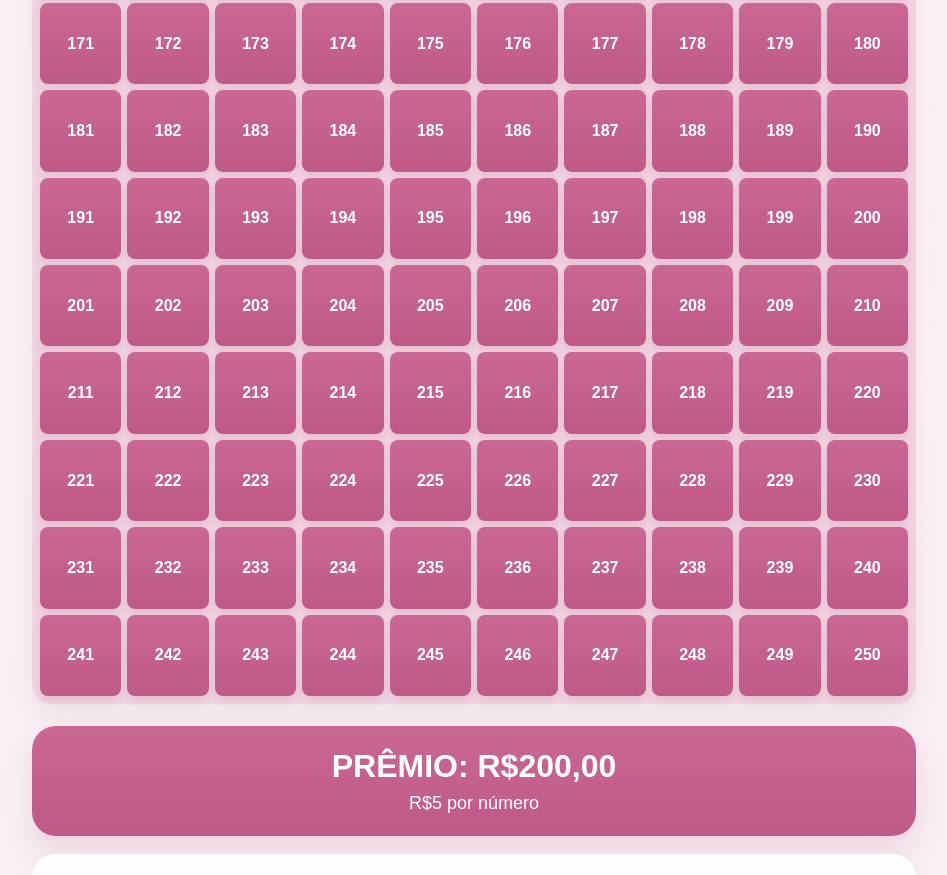
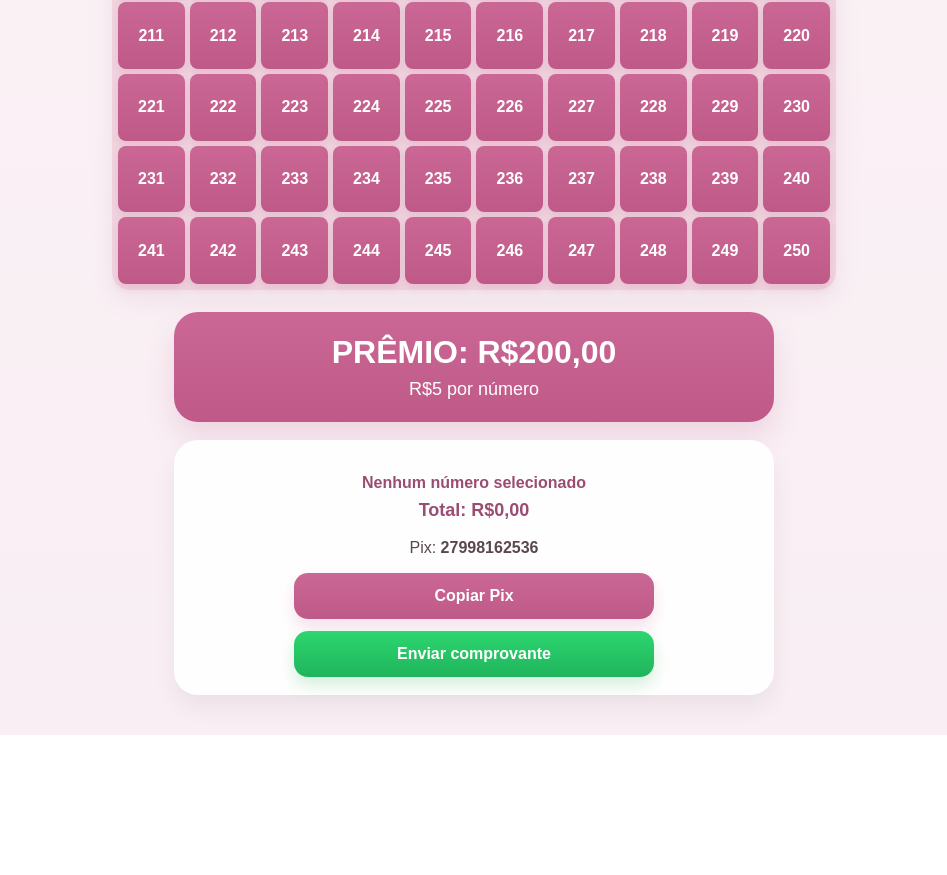
Before and after one commit to pedrocalaisb/rifa-mariana, a plain HTML site: page index.html in a window 1280 px wide. Shown: the part 1925-2800 px from the top of the page, without its empty margins (166-1113 px from the left). After the commit the page ends 2660 px from the top, so only its background shows below. Drawn offline with Linux system fonts and the light colour scheme.

Commit message:
Atualizar o index.html

```diff
--- a/index.html
+++ b/index.html
@@ -10,9 +10,13 @@
       box-sizing: border-box;
     }
 
+    html, body {
+      margin: 0;
+      padding: 0;
+      overflow-x: hidden;
+    }
+
     body {
-  margin: 0;
-  padding: 12px;
       font-family: Arial, sans-serif;
       background: linear-gradient(180deg, #fff8fb 0%, #f8eef3 100%);
       text-align: center;
@@ -20,9 +24,10 @@ body {
     }
 
     .container {
-  max-width: 920px;
-  margin: auto;
-  padding: 20px 18px 40px;
+      width: 100%;
+      max-width: 760px;
+      margin: 0 auto;
+      padding: 18px 10px 32px;
     }
 
     .topo {
@@ -31,75 +36,77 @@ body {
 
     .titulo {
       color: #c55489;
-  font-size: 62px;
+      font-size: 52px;
       margin: 0;
       font-weight: 800;
-  letter-spacing: 1px;
       line-height: 0.95;
-  text-shadow: 0 3px 10px rgba(197, 84, 137, 0.10);
     }
 
     .subtitulo {
       color: #df9abb;
-  font-size: 38px;
+      font-size: 32px;
       margin: 0;
       font-weight: 700;
-  letter-spacing: 2px;
+      letter-spacing: 1px;
     }
 
     .sorteio {
-  margin: 18px auto 0;
-  padding: 12px 24px;
+      margin: 16px auto 0;
+      padding: 10px 18px;
       border: 2px solid #e6b3cb;
       border-radius: 999px;
       display: inline-block;
       color: #c4729c;
       background: rgba(255,255,255,0.92);
       font-weight: 700;
-  box-shadow: 0 8px 18px rgba(197, 84, 137, 0.08);
+      max-width: 100%;
     }
 
     .foto {
-  width: 210px;
+      width: 180px;
       max-width: 100%;
-  border-radius: 24px;
-  margin: 22px 0 18px;
+      border-radius: 22px;
+      margin: 20px 0 18px;
       object-fit: cover;
-  border: 5px solid #fff;
-  box-shadow: 0 14px 30px rgba(197, 84, 137, 0.18);
+      border: 4px solid #fff;
+      box-shadow: 0 10px 24px rgba(197, 84, 137, 0.15);
     }
 
     .grid {
+      width: 100%;
       display: grid;
-  grid-template-columns: repeat(10, 1fr);
-  gap: 6px;
-  margin-top: 22px;
-  padding: 8px;
+      grid-template-columns: repeat(10, minmax(0, 1fr));
+      gap: 5px;
+      margin-top: 20px;
+      padding: 6px;
       background: rgba(240, 211, 223, 0.95);
-  border-radius: 20px;
+      border-radius: 18px;
       box-shadow: 0 10px 24px rgba(180, 114, 156, 0.12);
     }
 
     .num {
+      width: 100%;
+      min-width: 0;
       background: linear-gradient(180deg, #cb6794 0%, #bf5a88 100%);
       color: white;
-  aspect-ratio: 1/1;
+      aspect-ratio: 1 / 1;
       font-weight: bold;
       border: none;
       border-radius: 8px;
       cursor: pointer;
       transition: all 0.18s ease;
-  font-size: 16px;
+      font-size: 11px;
+      padding: 0;
       box-shadow: 0 4px 8px rgba(191, 90, 136, 0.18);
     }
 
     .num:hover {
-  transform: scale(1.05);
+      transform: scale(1.03);
     }
 
     .num.selecionado {
       background: linear-gradient(180deg, #914064 0%, #7d2d53 100%);
-  transform: scale(1.08);
+      transform: scale(1.05);
       box-shadow: 0 6px 12px rgba(125, 45, 83, 0.22);
     }
 
@@ -109,29 +116,37 @@ body {
       box-shadow: none;
     }
 
+    .premio,
+    .acoes {
+      width: 100%;
+      max-width: 600px;
+      margin-left: auto;
+      margin-right: auto;
+    }
+
     .premio {
       margin-top: 22px;
       background: linear-gradient(180deg, #cb6794 0%, #bf5a88 100%);
       color: white;
-  padding: 22px;
+      padding: 22px 16px;
       border-radius: 24px;
       box-shadow: 0 14px 28px rgba(191, 90, 136, 0.18);
     }
 
     .premio h2 {
       margin: 0 0 8px;
-  font-size: 32px;
+      font-size: 24px;
     }
 
     .premio p {
       margin: 0;
-  font-size: 18px;
+      font-size: 16px;
     }
 
     .acoes {
       background: rgba(255,255,255,0.96);
       margin-top: 18px;
-  padding: 18px;
+      padding: 18px 14px;
       border-radius: 24px;
       box-shadow: 0 12px 24px rgba(0,0,0,0.06);
     }
@@ -140,29 +155,33 @@ body {
     #valorTotal {
       font-weight: 700;
       color: #9a4d72;
+      word-break: break-word;
     }
 
     #numeroEscolhido {
       margin-bottom: 8px;
+      font-size: 16px;
     }
 
     #valorTotal {
-  font-size: 20px;
+      font-size: 18px;
       margin-top: 0;
     }
 
     .pix-texto {
-  font-size: 17px;
+      font-size: 16px;
       color: #5a4851;
+      word-break: break-word;
     }
 
     .botao {
-  margin-top: 12px;
+      display: block;
+      margin: 12px auto 0;
       padding: 14px 16px;
       border: none;
       border-radius: 14px;
-  width: 90%;
-  max-width: 400px;
+      width: 100%;
+      max-width: 360px;
       font-weight: bold;
       font-size: 16px;
       transition: transform 0.15s ease, opacity 0.15s ease;
@@ -188,41 +207,32 @@ a {
       text-decoration: none;
     }
 
-@media (max-width: 700px) {
+    @media (min-width: 700px) {
       .container {
-    padding: 16px 10px 28px;
+        padding: 24px 18px 40px;
       }
 
       .titulo {
-    font-size: 50px;
+        font-size: 62px;
       }
 
       .subtitulo {
-    font-size: 30px;
-  }
-
-  .sorteio {
-    font-size: 16px;
-    padding: 10px 18px;
+        font-size: 38px;
       }
 
       .foto {
-    width: 185px;
+        width: 210px;
       }
 
       .num {
-    font-size: 14px;
+        font-size: 16px;
       }
 
       .premio h2 {
-    font-size: 26px;
+        font-size: 32px;
       }
 
       .premio p {
-    font-size: 16px;
-  }
-
-  #valorTotal {
         font-size: 18px;
       }
     }
@@ -230,7 +240,6 @@ a {
 </head>
 
 <body>
-
   <div class="container">
 
     <div class="topo">
@@ -271,8 +280,6 @@ const botaoWhatsapp = document.getElementById("botaoWhatsapp");
     const numeroWhatsapp = "5527998162536";
     const chavePix = "27998162536";
     const valorPorNumero = 5;
-
-// edite aqui os números vendidos
     const vendidos = [];
 
     let selecionados = [];
@@ -337,6 +344,5 @@ function copiarPix() {
       alert("Pix copiado!");
     }
   </script>
-
 </body>
 </html>
```
Lines whose indentation alone changed are shown as unchanged.
